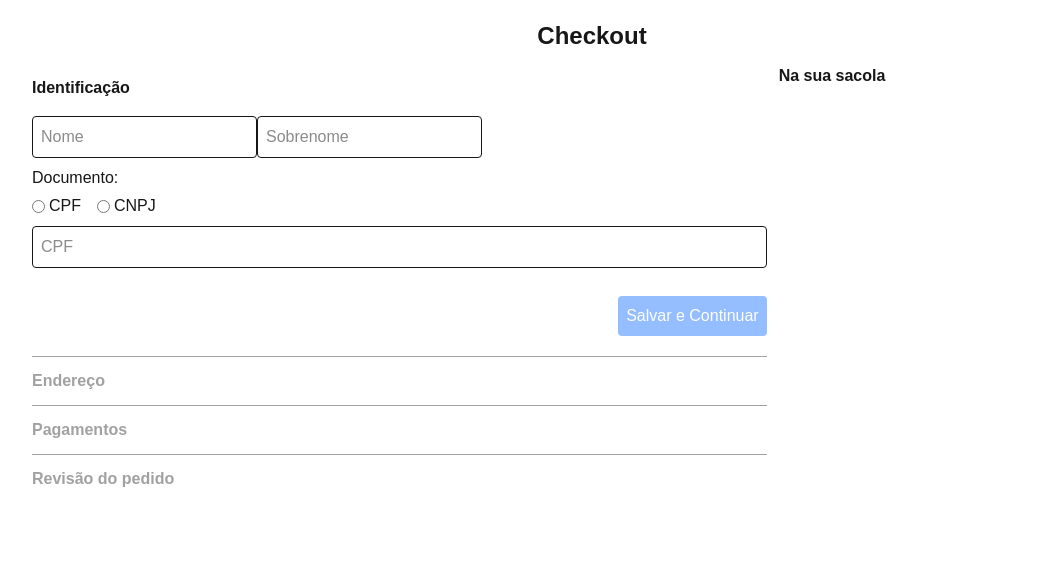
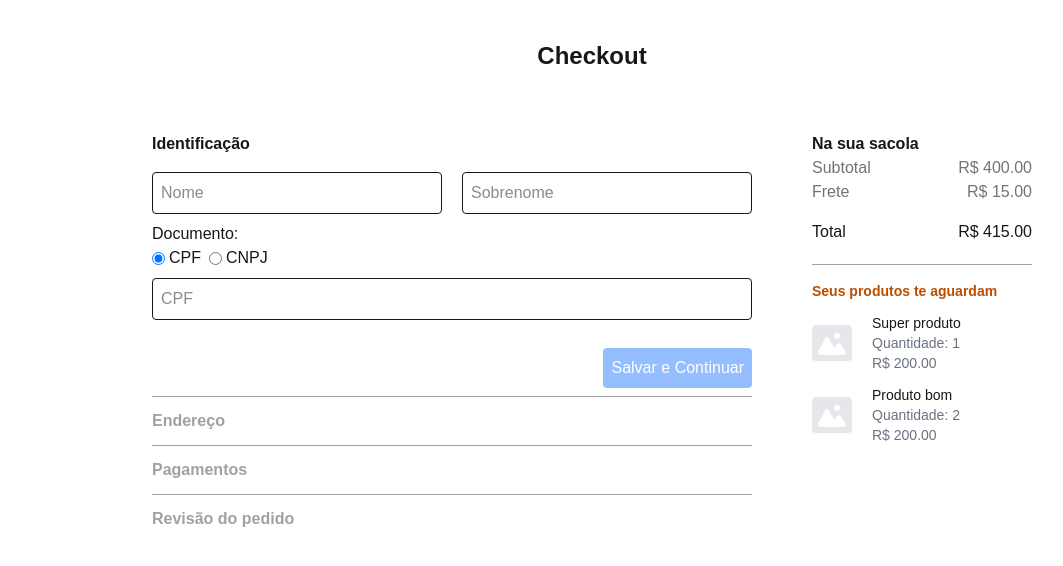
Before and after one commit to JulianaVelasques/e-commerce-challenge, a Next.js app: page /checkout in a window 1280 px wide. Shown: the top 566 px of the page, without its empty margins (48-1111 px from the left). Built offline with nearby package versions, Linux system fonts and the light colour scheme.

Commit message:
feat(checkout): add context, update formField to accept other input types, add checkout list items

```diff
--- /dev/null
+++ b/app/checkout/layout.tsx
@@ -0,0 +1,11 @@
+'use client';
+
+import { CheckoutProvider } from '@/components/checkout/checkoutContext';
+
+export default function CheckoutLayout({
+  children,
+}: Readonly<{
+  children: React.ReactNode;
+}>) {
+  return <CheckoutProvider>{children}</CheckoutProvider>;
+}
--- a/app/checkout/page.tsx
+++ b/app/checkout/page.tsx
@@ -1,13 +1,15 @@
 'use client';
 
-import { useState } from 'react';
 import { FormData, FormSchema, checkoutSchema } from '@/utils/validations/form';
 import { SubmitHandler, useForm } from 'react-hook-form';
 import FormField from '@/components/formField';
 import { zodResolver } from '@hookform/resolvers/zod';
+import CheckoutCart from '@/components/checkout/checkoutListItems';
+import { useCheckout } from '@/components/checkout/checkoutContext';
 
 export default function Checkout() {
-  const [step, setStep] = useState(1);
+  const { step, setStep, handleNext } = useCheckout();
+
   const {
     register,
     handleSubmit,
@@ -15,10 +17,15 @@ export default function Checkout() {
     watch,
   } = useForm<FormData>({
     resolver: zodResolver(checkoutSchema), // integração com o zod
+    mode: 'onBlur',
+    defaultValues: {
+      documentType: 'cpf',
+      installments: 1,
+    },
   });
 
   const formData = watch();
-  const documentType = watch('documentType'); // Pega o tipo selecionado pelo usuário
+  const documentType = watch('documentType');
 
   const isStepComplete = (currentStep: number) => {
     switch (currentStep) {
@@ -41,11 +48,6 @@ export default function Checkout() {
       default:
         return false;
     }
-  };
-
-  // Avança para a próxima etapa
-  const handleNext = () => {
-    setStep(step + 1);
   };
 
   // Envia os dados para a API mock
@@ -80,7 +82,7 @@ export default function Checkout() {
             holderName: formData.cardHolder,
             cvv: formData.cvv,
             expirationDate: formData.expirationDate,
-            // installments: formData.installments,
+            installments: formData.installments,
           },
         },
       }),
@@ -90,23 +92,32 @@ export default function Checkout() {
     console.log('Transação enviada:', result);
   };
 
+  const documentTypeOptions = [
+    { value: 'cpf', label: 'CPF' },
+    { value: 'cnpj', label: 'CNPJ' },
+  ];
+
+  const installmentsOptions = [
+    { value: 1, label: '1x' },
+    { value: 2, label: '2x' },
+    { value: 3, label: '3x' },
+  ];
+
   return (
-    <div className='flex justify-center flex-col px-20 py-5'>
+    <div className='flex justify-center flex-col px-50 py-10'>
       <h1 className='text-center font-bold text-2xl'>Checkout</h1>
 
-      <div className='grid grid-cols-3 pt-3'>
-        <div className='col-span-2 pr-3'>
+      <div className='grid grid-cols-4 pt-15'>
+        <div className='col-span-3 pr-15'>
           <form onSubmit={handleSubmit(onSubmitForm)}>
             {/* Identificação */}
-            <div
-              className={`py-3 ${step === 1 ? 'opacity-100' : 'opacity-40'}`}
-            >
+            <div className={`${step === 1 ? 'opacity-100' : 'opacity-40'}`}>
               <button className='font-semibold' onClick={() => setStep(1)}>
                 Identificação
               </button>
               {step === 1 && (
                 <div className='mt-2 space-y-2'>
-                  <div className='flex'>
+                  <div className='grid grid-cols-2 gap-5'>
                     <FormField
                       type='text'
                       placeholder='Nome'
@@ -128,26 +139,13 @@ export default function Checkout() {
                     <label htmlFor='documentType' className='block font-medium'>
                       Documento:
                     </label>
-                    <div className='flex items-center gap-4 mt-1'>
-                      <label className='flex items-center'>
-                        <input
+                    <FormField
                       type='radio'
-                          value='cpf'
-                          {...register('documentType')}
-                          className='mr-1'
+                      name='documentType'
+                      register={register}
+                      error={errors.documentType}
+                      options={documentTypeOptions}
                     />
-                        CPF
-                      </label>
-                      <label className='flex items-center'>
-                        <input
-                          type='radio'
-                          value='cnpj'
-                          {...register('documentType')}
-                          className='mr-1'
-                        />
-                        CNPJ
-                      </label>
-                    </div>
 
                     <FormField
                       type='text'
@@ -163,7 +161,7 @@ export default function Checkout() {
                     <button
                       onClick={handleNext}
                       disabled={!isStepComplete(1)}
-                      className='bg-blue-500 text-white p-2 mt-2 rounded disabled:opacity-50'
+                      className='bg-blue-500 text-white p-2 mt-2 rounded cursor-pointer disabled:opacity-50'
                     >
                       Salvar e Continuar
                     </button>
@@ -182,65 +180,72 @@ export default function Checkout() {
               </button>
               {step === 2 && (
                 <div className='mt-2 space-y-2'>
+                  <div className='grid grid-cols-5 gap-2'>
                     <FormField
                       type='text'
                       placeholder='Rua'
                       name='street'
                       register={register}
                       error={errors.street}
+                      className='col-span-4'
                     />
-
                     <FormField
                       type='text'
                       placeholder='Número'
                       name='number'
                       register={register}
                       error={errors.number}
+                      className='col-span-1'
                     />
+                  </div>
 
+                  <div className='grid grid-cols-5 gap-2'>
                     <FormField
                       type='text'
                       placeholder='Bairro'
                       name='neighborhood'
                       register={register}
                       error={errors.neighborhood}
+                      className='col-span-2'
                     />
-
                     <FormField
                       type='text'
                       placeholder='Cidade'
                       name='city'
                       register={register}
                       error={errors.city}
+                      className='col-span-1'
                     />
-
+                    <FormField
+                      type='text'
+                      placeholder='Estado'
+                      name='state'
+                      register={register}
+                      error={errors.state}
+                      className='col-span-1'
+                    />
                     <FormField
                       type='text'
                       placeholder='País'
                       name='country'
                       register={register}
                       error={errors.country}
+                      className='col-span-1'
                     />
+                  </div>
 
-                  <FormField
-                    type='text'
-                    placeholder='Estado'
-                    name='state'
-                    register={register}
-                    error={errors.state}
-                  />
-
+                  <div className='flex justify-end mt-5 mb-2'>
                     <button
                       onClick={handleNext}
                       disabled={!isStepComplete(2)}
-                    className='bg-blue-500 text-white p-2 mt-2 rounded disabled:opacity-50'
+                      className='bg-blue-500 text-white p-2 mt-2 rounded cursor-pointer disabled:opacity-50'
                     >
                       Salvar e Continuar
                     </button>
                   </div>
+                </div>
               )}
             </div>
-
             <hr className='opacity-40' />
 
             {/* Pagamentos */}
@@ -252,9 +257,10 @@ export default function Checkout() {
               </button>
               {step === 3 && (
                 <div className='mt-2 space-y-2'>
+                  <div className='grid grid-cols-2'>
                     <FormField
                       type='text'
-                    placeholder='Número do cartão'
+                      placeholder='Número do Cartão'
                       name='cardNumber'
                       register={register}
                       mask='creditCard'
@@ -286,15 +292,23 @@ export default function Checkout() {
                       error={errors.expirationDate}
                     />
 
-                  {/* Falta um select para o intallments */}
-
+                    <FormField
+                      type='select'
+                      name='installments'
+                      register={register}
+                      error={errors.installments}
+                      options={installmentsOptions}
+                    />
+                  </div>
+                  <div className='flex justify-end mt-5 mb-2'>
                     <button
                       onClick={handleNext}
                       disabled={!isStepComplete(3)}
-                    className='bg-blue-500 text-white p-2 mt-2 rounded disabled:opacity-50'
+                      className='bg-blue-500 text-white p-2 mt-2 rounded cursor-pointer disabled:opacity-50'
                     >
                       Salvar e Continuar
                     </button>
+                  </div>
                 </div>
               )}
             </div>
@@ -316,7 +330,7 @@ export default function Checkout() {
                   </pre>
                   <button
                     type='submit'
-                    className='bg-green-500 text-white p-2 mt-2 rounded'
+                    className='bg-green-500 text-white p-2 mt-2 cursor-pointer rounded'
                   >
                     Confirmar Pedido
                   </button>
@@ -325,10 +339,7 @@ export default function Checkout() {
             </div>
           </form>
         </div>
-
-        <div>
-          <h2 className='font-bold'>Na sua sacola</h2>
-        </div>
+        <CheckoutCart />
       </div>
     </div>
   );
--- /dev/null
+++ b/components/checkout/checkoutContext.tsx
@@ -0,0 +1,62 @@
+import { createContext, useContext, useState } from 'react';
+
+interface CheckoutContextProps {
+  products: Product[];
+  shipping: number;
+  subtotal: number;
+  total: number;
+  step: number;
+  setStep: (step: number) => void;
+  handleNext: () => void;
+}
+
+interface Product {
+  name: string;
+  quantity: number;
+  amount: number;
+}
+
+const products: Product[] = [
+  {
+    name: 'Super produto',
+    quantity: 1,
+    amount: 200,
+  },
+  {
+    name: 'Produto bom',
+    quantity: 2,
+    amount: 100,
+  },
+];
+
+const CheckoutContext = createContext<CheckoutContextProps | undefined>(
+  undefined
+);
+
+export function CheckoutProvider({ children }: { children: React.ReactNode }) {
+  const [step, setStep] = useState(1);
+  const handleNext = () => setStep((prev) => prev + 1);
+
+  const subtotal = products.reduce(
+    (acc, product) => acc + product.quantity * product.amount,
+    0
+  );
+  const shipping = 15;
+  const total = subtotal + shipping;
+
+  return (
+    <CheckoutContext.Provider
+      value={{ products, subtotal, shipping, total, step, setStep, handleNext }}
+    >
+      {children}
+    </CheckoutContext.Provider>
+  );
+}
+
+// Forçar o uso correto do contexto
+export function useCheckout() {
+  const context = useContext(CheckoutContext);
+  if (!context)
+    throw new Error('useCheckout must be used within a CheckoutProvider');
+  return context;
+}
--- /dev/null
+++ b/components/checkout/checkoutListItems.tsx
@@ -0,0 +1,56 @@
+import { useCheckout } from '@/components/checkout/checkoutContext';
+
+export default function CheckoutCart() {
+  const { products, subtotal, shipping, total } = useCheckout();
+
+  return (
+    <div>
+      <h2 className='font-bold'>Na sua sacola</h2>
+
+      <div className='flex justify-between opacity-60'>
+        <p>Subtotal</p>
+        <p>R$ {subtotal.toFixed(2)}</p>
+      </div>
+
+      <div className='flex justify-between opacity-60'>
+        <p>Frete</p>
+        <p>R$ {shipping.toFixed(2)}</p>
+      </div>
+
+      <div className='flex justify-between mt-4 font-medium mb-5'>
+        <p>Total</p>
+        <p>R$ {total.toFixed(2)}</p>
+      </div>
+
+      <hr className='opacity-40' />
+
+      <div className='mt-4'>
+        <p className='text-amber-700 font-bold text-sm'>
+          Seus produtos te aguardam
+        </p>
+
+        {products.map((product) => (
+          <div key={product.name} className='flex items-center gap-5 mt-3'>
+            <svg
+              className='w-10 h-10 text-gray-200 dark:text-gray-600'
+              aria-hidden='true'
+              xmlns='http://www.w3.org/2000/svg'
+              fill='currentColor'
+              viewBox='0 0 20 18'
+            >
+              <path d='M18 0H2a2 2 0 0 0-2 2v14a2 2 0 0 0 2 2h16a2 2 0 0 0 2-2V2a2 2 0 0 0-2-2Zm-5.5 4a1.5 1.5 0 1 1 0 3 1.5 1.5 0 0 1 0-3Zm4.376 10.481A1 1 0 0 1 16 15H4a1 1 0 0 1-.895-1.447l3.5-7A1 1 0 0 1 7.468 6a.965.965 0 0 1 .9.5l2.775 4.757 1.546-1.887a1 1 0 0 1 1.618.1l2.541 4a1 1 0 0 1 .028 1.011Z' />
+            </svg>
+
+            <div className='text-sm'>
+              <p className='font-medium'>{product.name}</p>
+              <p className='text-gray-500'>Quantidade: {product.quantity}</p>
+              <p className='text-gray-500'>
+                R$ {(product.quantity * product.amount).toFixed(2)}
+              </p>
+            </div>
+          </div>
+        ))}
+      </div>
+    </div>
+  );
+}
--- a/components/formField.tsx
+++ b/components/formField.tsx
@@ -10,15 +10,16 @@ const FormField = ({
   register,
   error,
   mask,
+  options,
+  className = '',
 }: FormFieldProps & {
   mask?: 'cpf' | 'cnpj' | 'creditCard' | 'expirationDate';
 }) => {
   const { onChange, ...rest } = register(name);
 
-  return (
-    <div className='flex flex-col'>
+  // Função para renderizar o campo de input
+  const renderInput = () => (
     <input
-        required
       type={type}
       placeholder={placeholder}
       className='border p-2 rounded mt-2'
@@ -30,7 +31,55 @@ const FormField = ({
         onChange(e);
       }}
     />
-      {error && <span className='text-red-500'>{error.message}</span>}
+  );
+
+  // Função para renderizar o campo de select
+  const renderSelect = () => (
+    <select {...rest} className='border p-2 rounded mt-2'>
+      {options?.map((option) => (
+        <option
+          key={option.value}
+          value={option.value}
+          onChange={(e) => {
+            onChange(e);
+          }}
+        >
+          {option.label}
+        </option>
+      ))}
+    </select>
+  );
+
+  // Função para renderizar o campo de radio
+  const renderRadio = () => (
+    <div className='flex items-center gap-2'>
+      {options?.map((option) => (
+        <label key={option.value} className='flex items-center'>
+          <input
+            type='radio'
+            value={option.value}
+            onChange={(e) => {
+              onChange(e);
+            }}
+            {...rest}
+            className='mr-1'
+          />
+          {option.label}
+        </label>
+      ))}
+    </div>
+  );
+
+  return (
+    <div className={`flex flex-col ${className}`}>
+      {type === 'radio'
+        ? renderRadio()
+        : type === 'select'
+        ? renderSelect()
+        : renderInput()}
+      {error && (
+        <span className='text-[10px] text-red-500'>{error?.message}</span>
+      )}
     </div>
   );
 };
```
Also changed, not shown: utils/validations/form.ts (+8 -7 lines), 1 other file (tests, documents, lock files or other folders). Lines whose indentation alone changed are shown as unchanged.
